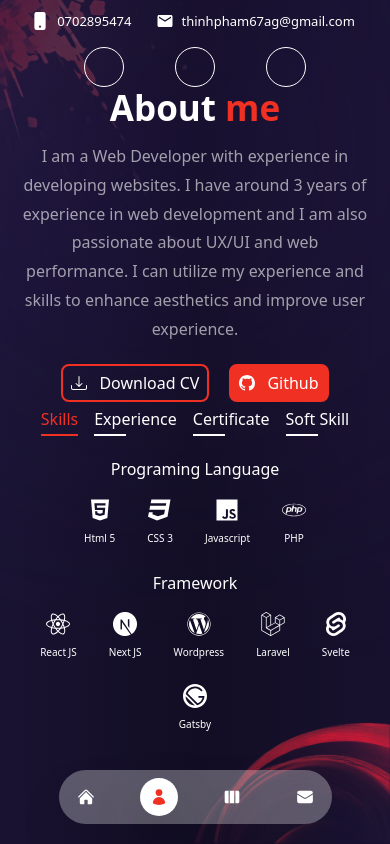
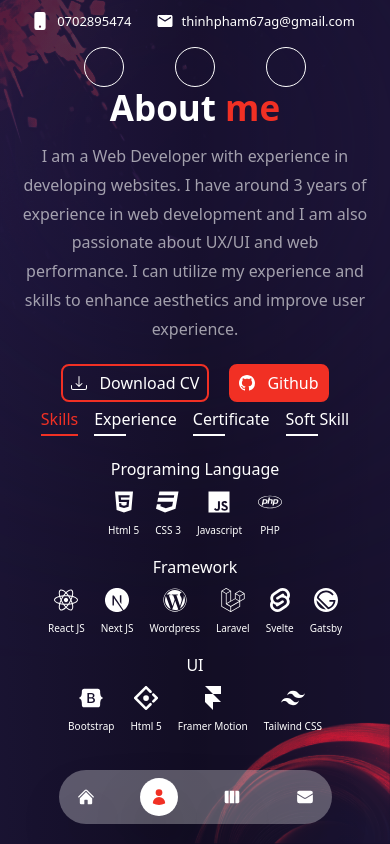
Before and after one commit to thinhpham311-dev/portfolio-profile, a Next.js app: page /about in a window 390 px wide. Built offline with nearby package versions, Linux system fonts and the light colour scheme; some icons are missing.

Commit message:
update code

```diff
--- a/components/ProjectSlider.js
+++ b/components/ProjectSlider.js
@@ -22,9 +22,9 @@
     >
       {
         data.slides?.map((item, index) => <SwiperSlide key={index}>
-          <div className=" grid xl:gap-3 gap-1 xl:grid-cols-3 xl:grid-rows-2 grid-cols-1 grid-rows-2 cursor-pointer shadow-indigo-500/40">
+          <div className=" grid xl:gap-3 gap-1 xl:grid-cols-3 lg:grid-cols-3 md:grid-cols-2 xl:grid-rows-2 grid-cols-1 grid-rows-2 cursor-pointer shadow-indigo-500/40">
             {item.images.map((image, index) => <div key={index} className="after:h-0 overflow-hidden xl:rounded-lg flex justify-center items-center group bg-black">
-              <div className="flex justify-center items-center relative overflow-hidden xl:h-full xl:w-full h-[11dvh]">
+              <div className="flex justify-center items-center relative overflow-hidden xl:h-full xl:w-full lg:h-full md:h-[20dvh] h-[12dvh]">
                 <div className="absolute top-2 right-2 bg-black shadow-lg  p-1 h-[40px] w-[40px] flex items-center justify-center rounded-full z-50">
                   <a href={image?.companyLink} target="_blank">
                     {image?.companyImage ? <Image src={image?.companyImage} width={30} height={30} alt="" /> : <FaUserClock />}
--- a/constants/data.js
+++ b/constants/data.js
@@ -244,7 +244,7 @@
         {
           title: 'Chess DB',
           path: '/projects/project-Chess_DB.png',
-          src: "https://portfolio-animation-zeta.vercel.app/",
+          src: "https://chessdb.vn",
           companyImage: '/logo/logo-antking.webp'
         },
         {
--- a/pages/about/index.js
+++ b/pages/about/index.js
@@ -44,7 +44,7 @@
               <div className=''>{item.stage}</div>
               <div className='flex flex-wrap xl:justify-start justify-center gap-x-4'>
                 {
-                  item.icons?.map((childItem, indexIcon) => <div key={indexIcon} className='text-2xl flex flex-col items-center text-white transition-all p-2'>
+                  item.icons?.map((childItem, indexIcon) => <div key={indexIcon} className='text-2xl flex flex-col items-center text-white transition-all xl:p-2 p-0'>
                     {childItem?.icon}
                     <span className="text-[10px]">{childItem.title}</span>
                   </div>)
```
